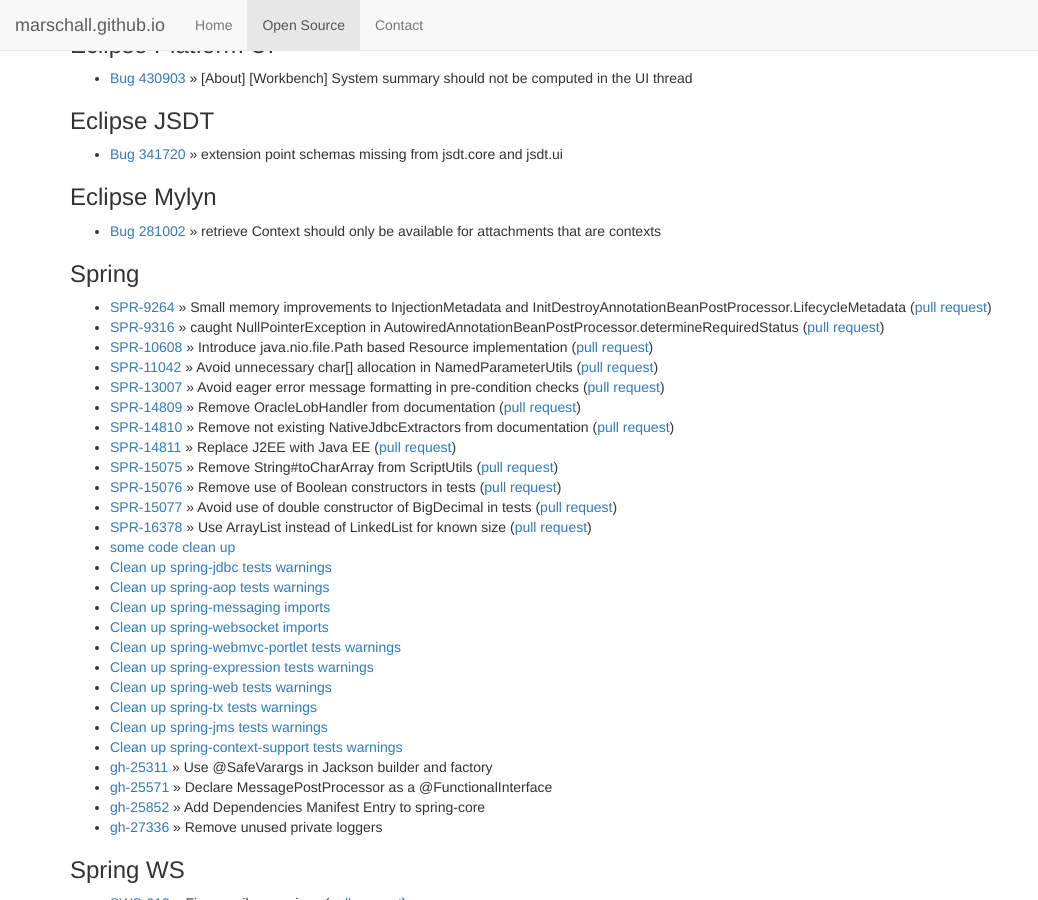
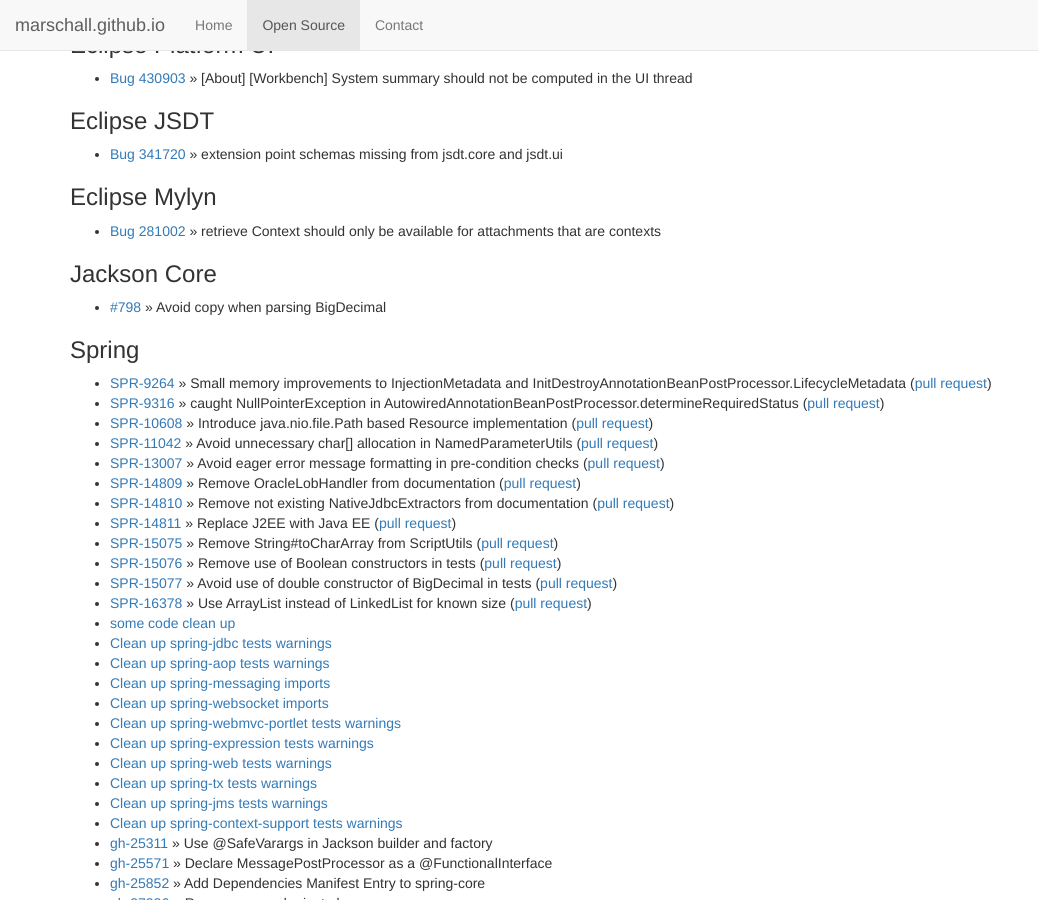
Before and after one commit to marschall/marschall.github.com, a Jekyll site: the page built from open-source.html, in a window 1280 px wide and 900 px high, scrolled down 1092 px. Shown: the whole window, without its empty margins (0-1038 px from the left). Built offline with Jekyll 4.4.1, drawn with Linux system fonts in a browser that asks for light colours.

Commit message:
add jackson-core#798

```diff
--- a/open-source.html
+++ b/open-source.html
@@ -81,6 +81,11 @@
 <h3>Eclipse Mylyn</h3>
 <ul>
   <li><a href="https://bugs.eclipse.org/bugs/show_bug.cgi?id=281002">Bug 281002</a> &raquo; retrieve Context should only be available for attachments that are contexts</li>
+</ul>
+
+<h3>Jackson Core</h3>
+<ul>
+  <li><a href="https://github.com/FasterXML/jackson-core/pull/798">#798</a> &raquo; Avoid copy when parsing BigDecimal</li>
 </ul>
 
 <h3>Spring</h3>
```
